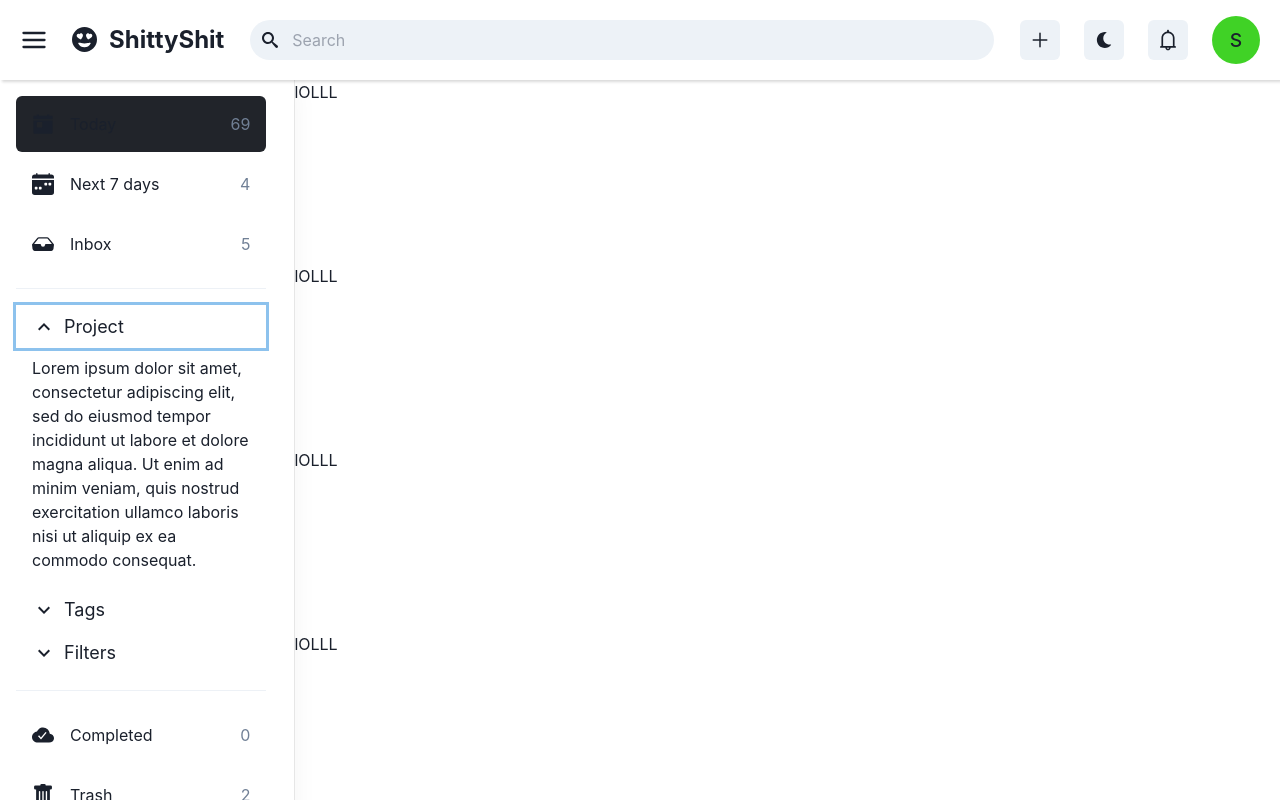
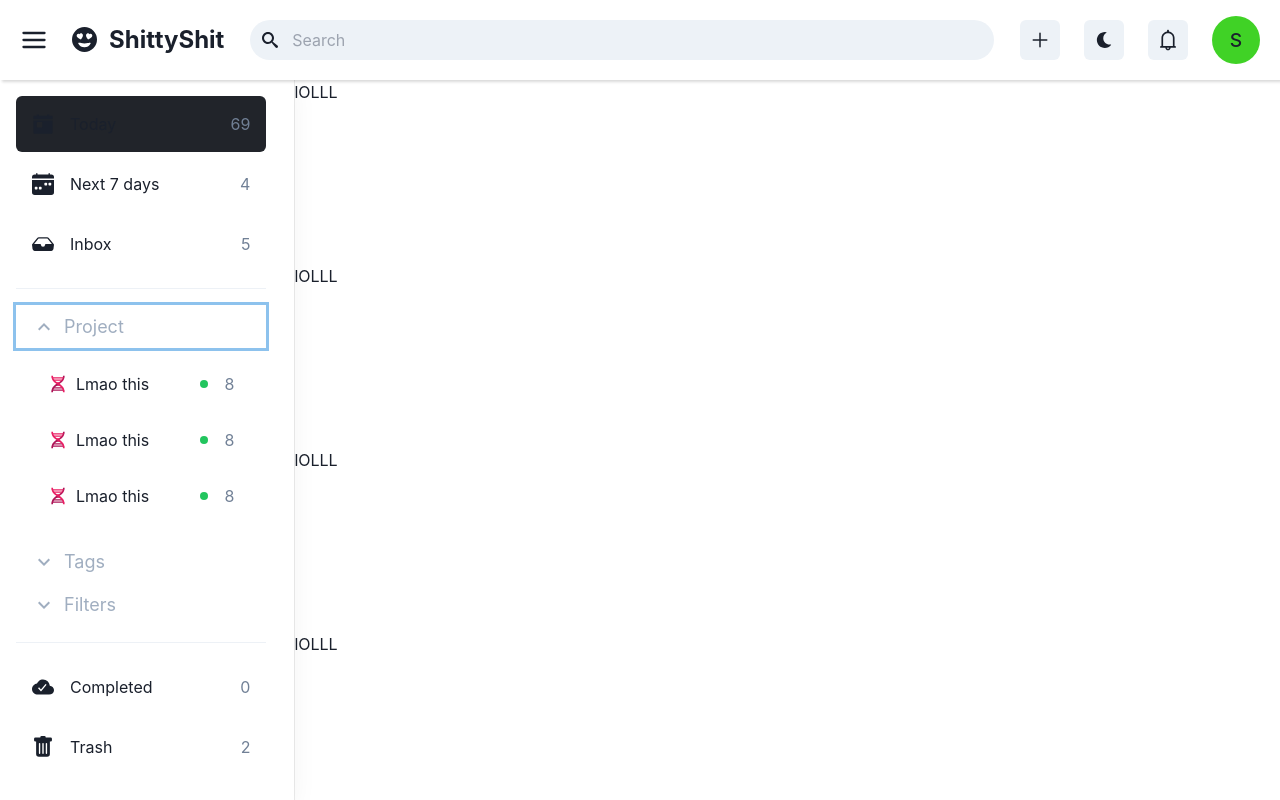
Before and after one commit to Mokshbajaj64/taskem, a React (Create React App) app in the folder client/: page /app/today in a window 1280 px wide. Both pictures are taken after a click on the button "Project". Shown: the top 800 px of the page. Built offline with nearby package versions, Linux system fonts and the light colour scheme.

Commit message:
Sidebar stuff done

```diff
--- /dev/null
+++ b/client/src/components/AccordianComponent.tsx
@@ -0,0 +1,22 @@
+import React from "react";
+import { Text } from "@chakra-ui/react";
+import { FcBiotech } from "react-icons/fc";
+
+const AccordianComponent = () => {
+  return (
+    <div className="w-full hover:bg-[#21242a] p-4 rounded-md flex items-center justify-between cursor-pointer">
+      <div className="flex items-center gap-2">
+        <FcBiotech size="20" />
+        <Text fontSize="md">Lmao this</Text>
+      </div>
+      <div className="flex items-center gap-4">
+        <div className="bg-green-500 p-1 rounded-full"></div>
+        <Text fontSize="md" color="gray.500">
+          8
+        </Text>
+      </div>
+    </div>
+  );
+};
+
+export default AccordianComponent;
--- a/client/src/components/AppSidebar.tsx
+++ b/client/src/components/AppSidebar.tsx
@@ -12,7 +12,7 @@ import SidebarAccordian from "./SidebarAccordian";
 const AppSidebar = () => {
   return (
     <div
-      className="w-[23%] overflow-y-auto fixed min-h-screen h-full"
+      className="w-[23%] overflow-y-auto fixed h-[calc(100vh-80px)]"
       style={{
         boxShadow:
           "rgba(0, 0, 0, 0.05) 0px 6px 24px 0px, rgba(0, 0, 0, 0.08) 0px 0px 0px 1px",
--- a/client/src/components/SidebarAccordian.tsx
+++ b/client/src/components/SidebarAccordian.tsx
@@ -7,6 +7,7 @@ import {
   Text,
 } from "@chakra-ui/react";
 import { IoAdd } from "react-icons/io5";
+import AccordianComponent from "./AccordianComponent";
 
 type Props = {
   title: string;
@@ -30,26 +31,18 @@ const SidebarAccordian = (props: Props) => {
           className="items-center justify-between"
         >
           <div className="flex items-center gap-2">
-            <AccordionIcon fontSize="2xl" />
-            <Text fontSize="lg">{props.title}</Text>
+            <AccordionIcon fontSize="2xl" color="gray.400" />
+            <Text fontSize="lg" color="gray.400">
+              {props.title}
+            </Text>
           </div>
-          {hover ? (
-            <IoAdd
-              size="20"
-              onClick={() => {
-                console.log("Clicked");
-              }}
-            />
-          ) : (
-            ""
-          )}
+          {hover ? <IoAdd size="20" /> : ""}
         </AccordionButton>
       </h2>
       <AccordionPanel pb={4}>
-        Lorem ipsum dolor sit amet, consectetur adipiscing elit, sed do eiusmod
-        tempor incididunt ut labore et dolore magna aliqua. Ut enim ad minim
-        veniam, quis nostrud exercitation ullamco laboris nisi ut aliquip ex ea
-        commodo consequat.
+        <AccordianComponent />
+        <AccordianComponent />
+        <AccordianComponent />
       </AccordionPanel>
     </AccordionItem>
   );
```
